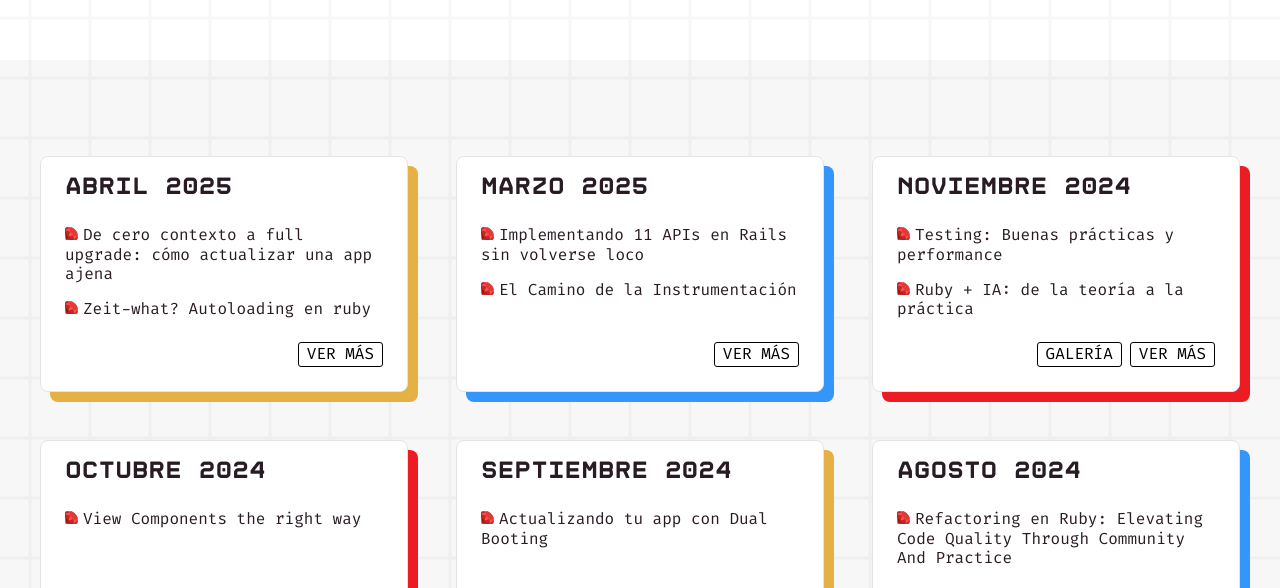
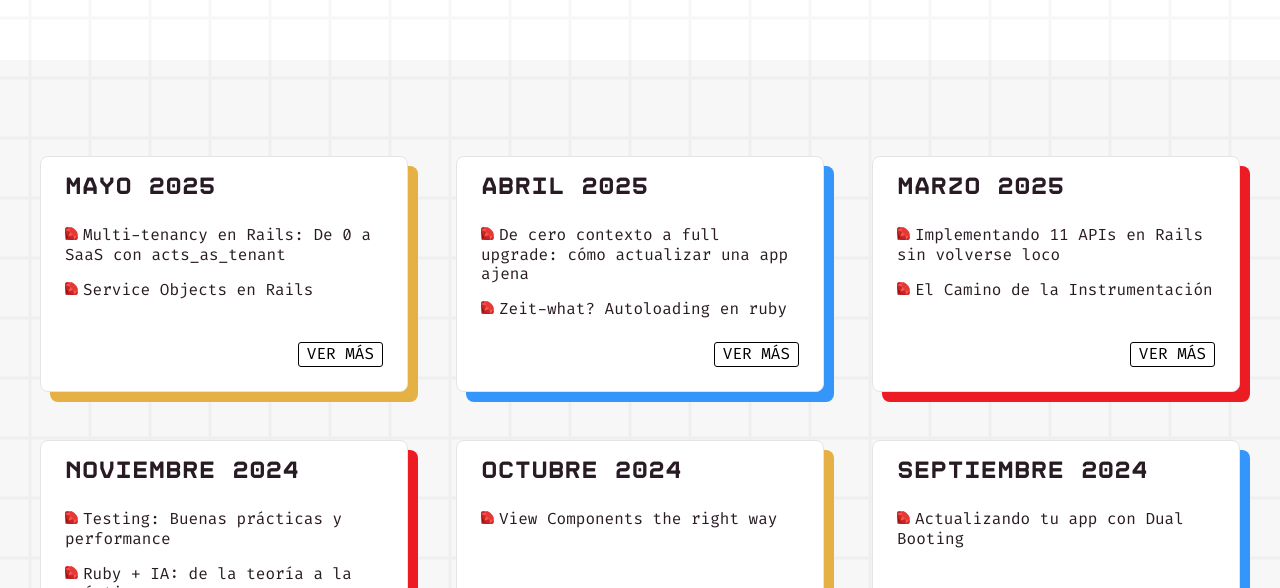
Before and after one commit to RubySur-Argentina/rubysur, a Jekyll site: the page built from meetups.html, in a window 1280 px wide and 900 px high, cut to the strip 312-900 px from the top of the window. Built offline with Jekyll 4.4.1, drawn with Linux system fonts in a browser that asks for light colours; some of the changed lines change nothing that is shown.

Commit message:
Agrego la charla de Mayo 2025

```diff
--- a/_data/meetups.json
+++ b/_data/meetups.json
@@ -1,4 +1,33 @@
 [
+  {
+    "meetup": "Mayo 2025",
+    "key": "2025_05",
+    "title": "Multi-Tenancy y Service Objects",
+    "date": "2025-05-14",
+    "meetup_link": "https://www.meetup.com/rubyba/events/307533005/",
+    "talks": [
+      {
+        "title": "Multi-tenancy en Rails: De 0 a SaaS con acts_as_tenant",
+        "speaker": "santiago_diaz",
+        "description_highlighted": "¿Alguna vez te preguntaste cómo se manejan miles de tiendas en una sola aplicación? En esta charla, exploraremos cómo implementar multi-tenancy en Rails usando acts_as_tenant. Veremos cómo transformar una aplicación monolítica en una plataforma SaaS escalable. Compartiremos experiencias reales y mejores prácticas en la implementación de multi-tenancy en una plataforma de e-commerce.",
+        "description": "¿Alguna vez te preguntaste cómo se manejan miles de tiendas en una sola aplicación? En esta charla, exploraremos cómo implementar multi-tenancy en Rails usando acts_as_tenant. Veremos cómo transformar una aplicación monolítica en una plataforma SaaS escalable. Compartiremos experiencias reales y mejores prácticas en la implementación de multi-tenancy en una plataforma de e-commerce.",
+        "youtube_link": "https://www.youtube.com/watch?v=6SNnDvneIMw",
+        "youtube_id": "6SNnDvneIMw",
+        "youtube_timestamp": 852,
+        "slides_link": "https://docs.google.com/presentation/d/17D5aq8YssIZyyXfFTjlPzuVv4yrsCkXlv_e0P9_FxPw/edit"
+      },
+      {
+        "title": "Service Objects en Rails",
+        "speaker": "fernando_silva_jacquier",
+        "description_highlighted": "Fer nos va a contar por qué se critica tanto el patrón de Service Objects en Rails… y por qué, a pesar de las críticas, sigue siendo una herramienta válida para encapsular lógica de negocio. También vamos a ver ejemplos concretos y algunas convenciones útiles para aplicarlo de forma efectiva sin perder la cabeza.",
+        "description": "Fer nos va a contar por qué se critica tanto el patrón de Service Objects en Rails… y por qué, a pesar de las críticas, sigue siendo una herramienta válida para encapsular lógica de negocio. También vamos a ver ejemplos concretos y algunas convenciones útiles para aplicarlo de forma efectiva sin perder la cabeza.",
+        "youtube_link": "https://www.youtube.com/watch?v=6SNnDvneIMw",
+        "youtube_id": "6SNnDvneIMw",
+        "youtube_timestamp": 3516,
+        "slides_link": "https://fesilvajacquier.github.io/servisis/"
+      }
+    ]
+  },
   {
     "meetup": "Abril 2025",
     "key": "2025_04",
```
